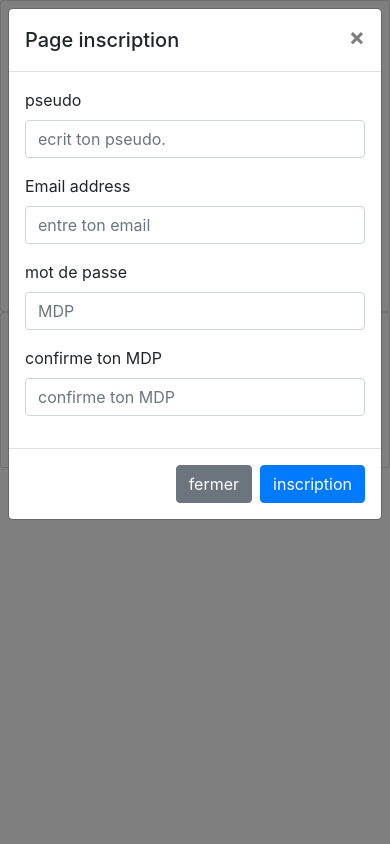
After one commit to Lythis/Projet-final, a PHP site: page /connexion_inscription.php in a window 390 px wide, after a click on "inscription". The commit adds this page. Run offline with PHP 8.4, Linux system fonts and the light colour scheme.

Commit message:
ajout de la page inscription

```diff
--- /dev/null
+++ b/connexion_inscription.php
@@ -0,0 +1,95 @@
+<!DOCTYPE html>
+<html lang="">
+    <head>
+        <meta charset="utf-8">
+        <meta name="viewport" content="width=device-width, initial-scale=1.0">
+        <link rel="stylesheet" href="style_haut.css">
+        <link rel="stylesheet" href="https://stackpath.bootstrapcdn.com/bootstrap/4.3.1/css/bootstrap.min.css" integrity="sha384-ggOyR0iXCbMQv3Xipma34MD+dH/1fQ784/j6cY/iJTQUOhcWr7x9JvoRxT2MZw1T" crossorigin="anonymous">
+        <link rel="stylesheet" href="https://cdnjs.cloudflare.com/ajax/libs/font-awesome/4.7.0/css/font-awesome.min.css">
+        <title>connextion</title>
+    </head>
+    <body class="inscription">
+        <div class="row">
+            <div class="col-sm-6">
+                <div class="card">
+                    <div class="card-body">
+                        <h5 class="card-title">connexion</h5>
+                        <form>
+                            <div class="form-group">
+                                <label for="InputEmail1">Email address</label>
+                                <input type="email" class="form-control" id="InputEmail1" aria-describedby="emailHelp" placeholder="entre ton email">
+                                <small id="emailHelp" class="form-text text-muted"></small>
+                            </div>
+                            <div class="form-group">
+                                <label for="InputPassword1">mot de passe</label>
+                                <input type="password" class="form-control" id="InputPassword1" placeholder="MDP">
+                            </div>
+                            <div class="form-check">
+                                <input type="checkbox" class="form-check-input" id="exampleCheck1">
+                                <label class="form-check-label" for="exampleCheck1">Check me out</label>
+                            </div>
+                            <button type="submit" class="btn btn-primary">Submit</button>
+                        </form>
+                    </div>
+                </div>
+            </div>
+            <div class="col-sm-6">
+                <div class="card">
+                    <div class="card-body">
+                        <h5 class="card-title">pas de compte, alors inscris toi</h5>
+                        <p class="card-text">inscris toi afin de poser des questions</p>
+                        <button type="button" class="btn btn-primary" data-toggle="modal" data-target="#inscription">
+                            inscription
+                        </button>
+
+                        <!-- Modal -->
+                        <div class="modal fade" id="inscription" tabindex="-1" role="dialog" aria-labelledby="inscriptionLabel" aria-hidden="true">
+                            <div class="modal-dialog" role="document">
+                                <div class="modal-content">
+                                    <div class="modal-header">
+                                        <h5 class="modal-title" id="inscriptionLabel">Page inscription</h5>
+                                        <button type="button" class="close" data-dismiss="modal" aria-label="Close">
+                                            <span aria-hidden="true">&times;</span>
+                                        </button>
+                                    </div>
+                                    <div class="modal-body">
+                                        <form>
+                                            <div class="form-group">
+                                                <label for="InputPseudo">pseudo</label>
+                                                <input type="email" class="form-control" id="pseudo" aria-describedby="pseudoHelp" placeholder="ecrit ton pseudo.">
+                                                <small id="pseudoHelp" class="form-text text-muted"></small>
+                                            </div>
+                                            <div class="form-group">
+                                                <label for="InputEmail1">Email address</label>
+                                                <input type="email" class="form-control" id="InputEmail1" aria-describedby="emailHelp" placeholder="entre ton email">
+                                                <small id="emailHelp" class="form-text text-muted"></small>
+                                            </div>
+                                            <div class="form-group">
+                                                <label for="InputPassword1">mot de passe</label>
+                                                <input type="password" class="form-control" id="InputPassword1" placeholder="MDP">
+                                            </div>
+                                            <div class="form-group">
+                                                <label for="InputPassword1">confirme ton MDP</label>
+                                                <input type="password" class="form-control" id="InputPassword1" placeholder="confirme ton MDP">
+                                            </div>
+
+
+                                        </form>
+                                    </div>
+                                    <div class="modal-footer">
+                                        <button type="button" class="btn btn-secondary" data-dismiss="modal">fermer</button>
+                                        <button type="submit" class="btn btn-primary">inscription</button>
+                                    </div>
+                                </div>
+                            </div>
+                        </div>
+                    </div>
+                </div>
+            </div>
+        </div>
+        <script src="https://code.jquery.com/jquery-3.4.1.slim.min.js" integrity="sha384-J6qa4849blE2+poT4WnyKhv5vZF5SrPo0iEjwBvKU7imGFAV0wwj1yYfoRSJoZ+n" crossorigin="anonymous"></script>
+        <script src="https://cdn.jsdelivr.net/npm/popper.js@1.16.0/dist/umd/popper.min.js" integrity="sha384-Q6E9RHvbIyZFJoft+2mJbHaEWldlvI9IOYy5n3zV9zzTtmI3UksdQRVvoxMfooAo" crossorigin="anonymous"></script>
+        <script src="https://stackpath.bootstrapcdn.com/bootstrap/4.4.1/js/bootstrap.min.js" integrity="sha384-wfSDF2E50Y2D1uUdj0O3uMBJnjuUD4Ih7YwaYd1iqfktj0Uod8GCExl3Og8ifwB6" crossorigin="anonymous"></script>
+
+    </body>
+</html>
--- a/css/style_haut.css
+++ b/css/style_haut.css
@@ -115,6 +115,8 @@
     border-top-right-radius: 45%;
     background-color: #ED008C;
     border: none;
+    width: 100%;
+    height: 5ex;
 }
 .hAcceuil{
     background-color: #192D34;
@@ -272,3 +274,7 @@
 .bloc6{
     display: none;
 }
+a{
+    text-decoration: none;
+    color: white !important;
+}
--- a/includes/nav-bar.php
+++ b/includes/nav-bar.php
@@ -46,7 +46,7 @@
                         <a class="dropdown-item" href="#">Something else here</a>
                     </div>
                 </li>
-                        <button type="button" class="boutton text-white">Se connecter</button>
+                    <button onclick="window.location.href ='./connexion_inscription.php'" type="button" class="boutton text-white">Se connecter</button>
             </ul>
         </span>
     </div>
```
Also changed, not shown: CSS/style.css (+0 -273 lines). Lines whose indentation alone changed are shown as unchanged.
